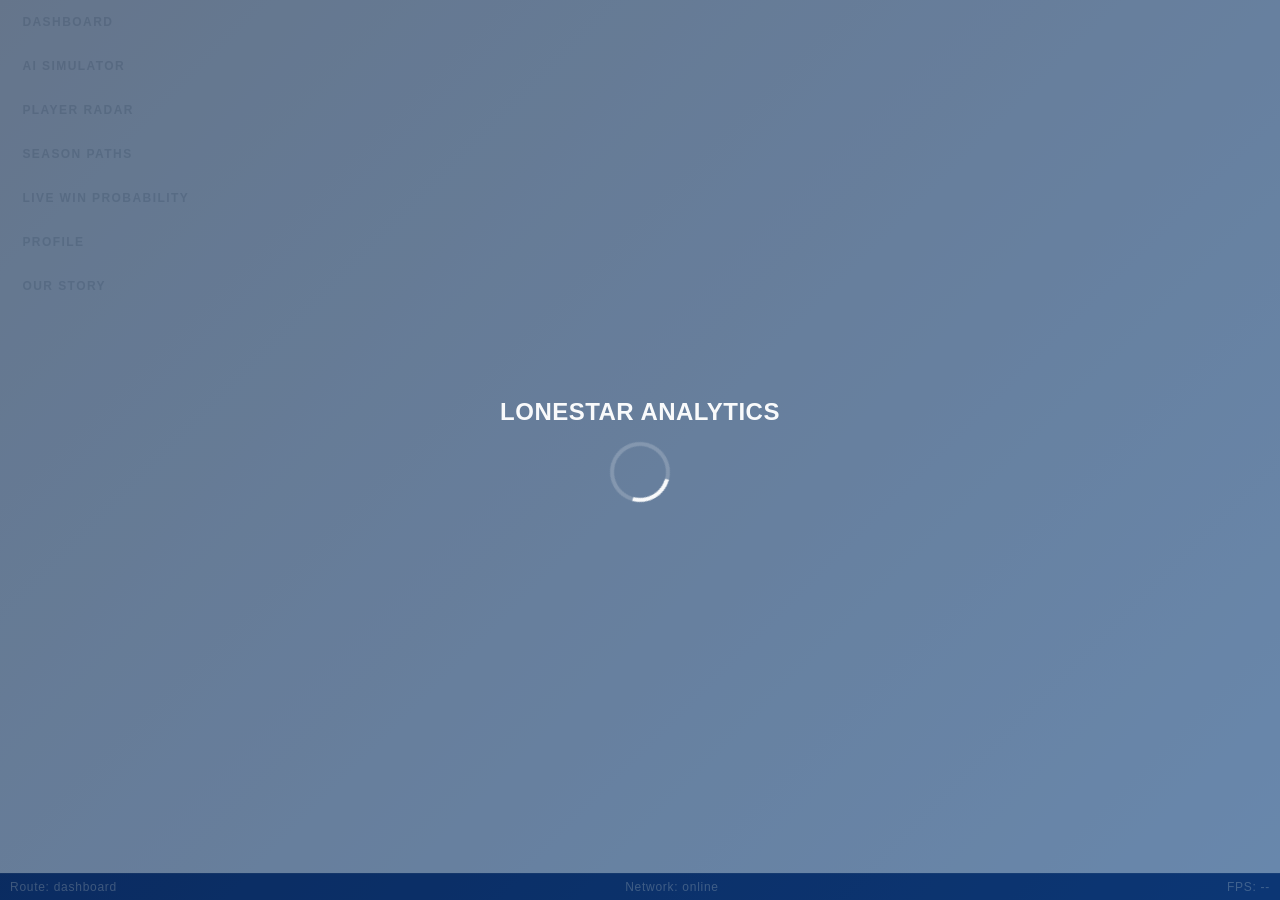
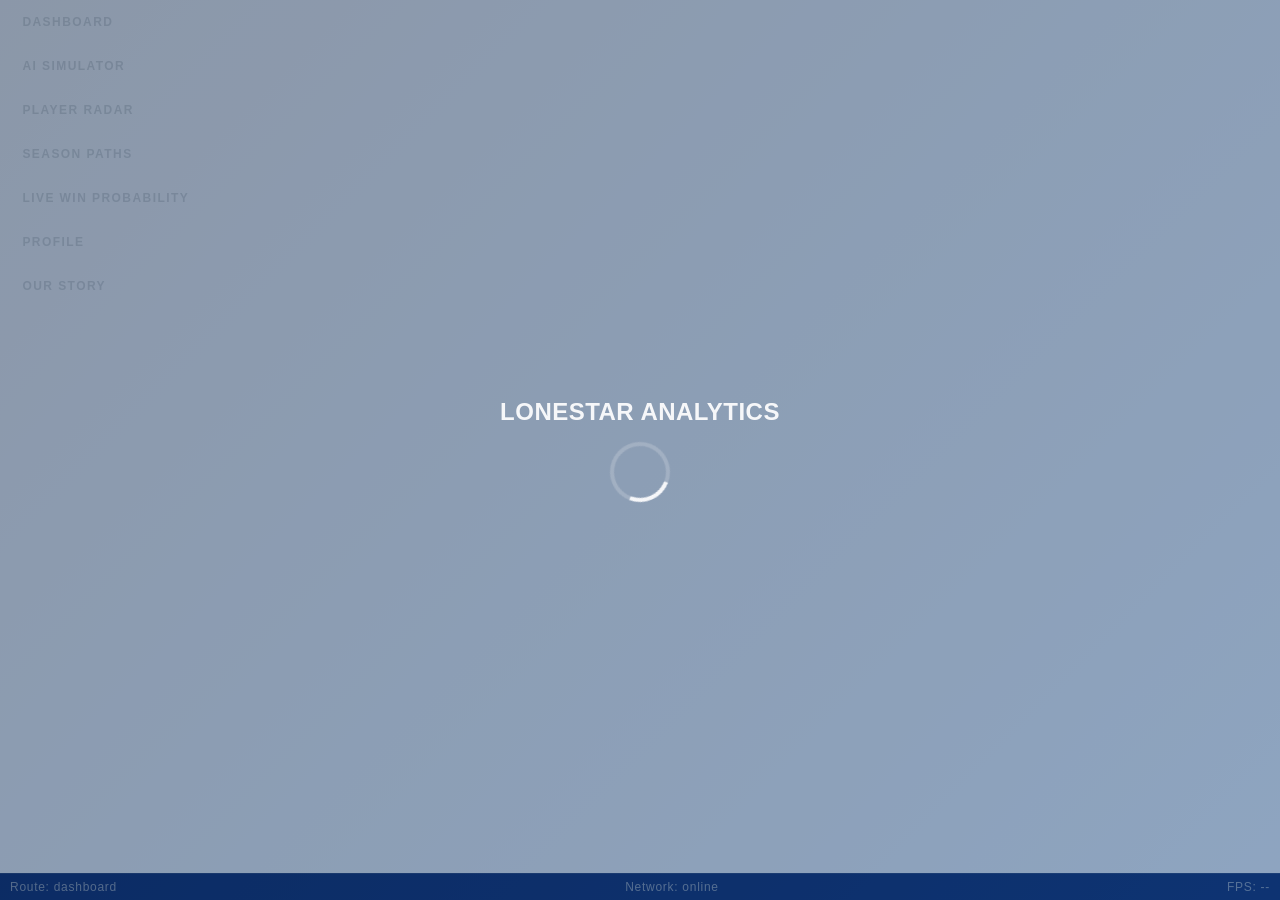

UI Cleanup: Removed FPS bar and refined dashboard scroll indicator

--- a/frontend/style.css
+++ b/frontend/style.css
@@ -407,11 +407,18 @@ img, canvas, svg, video { max-width: 100%; height: auto; }
   position: fixed;
   top: 0;
   left: var(--sidebar-w);
-  height: 3px;
+  height: 2px;
   width: 0;
-  background: linear-gradient(90deg, var(--dak-navy), var(--dak-silver-lt));
+  background: linear-gradient(90deg, var(--dak-navy) 0%, var(--dak-silver) 50%, var(--dak-white) 100%);
   z-index: 301;
-  transition: width 60ms linear;
+  transition: width 60ms linear, opacity 250ms ease;
+  box-shadow: 0 0 10px rgba(134,147,151,0.5);
+  opacity: 0;
+  pointer-events: none;
+}
+
+#scroll-progress.visible {
+  opacity: 1;
 }
 
 /* ============================================================
@@ -1230,7 +1237,7 @@ tbody tr:hover { background: rgba(0,53,148,0.04); }
   letter-spacing: 0.08em;
 }
 
-#scroll-progress { height: 2px; }
+
 
 #debug-panel {
   background: rgba(0,30,98,0.92) !important;
@@ -1395,14 +1402,12 @@ body.retro .nav-link.active::before { background: #4080FF; }
     margin-top: 54px;
   }
 
-  .top-debug-strip { left: 0; top: 54px; }
-  #scroll-progress { left: 0; top: calc(54px + 22px); }
+  #scroll-progress { left: 0; top: 0; }
   .content-area { padding: 1rem 0.85rem 1.5rem; }
 }
 
 @media (max-width: 640px) {
-  .top-debug-strip { display: none; }
-  #scroll-progress { top: 54px; }
+  #scroll-progress { top: 0; }
   .sidebar__nav { padding: 0.25rem 0; gap: 0.15rem; }
   .nav-link { min-width: 7.2rem; padding: 0 0.65rem; }
   .sidebar__title { font-size: 0.66rem; }
@@ -1561,7 +1566,7 @@ body.retro .nav-link.active::before { background: #4080FF; }
 
 /* Print */
 @media print {
-  .sidebar, .top-debug-strip, #scroll-progress { display: none !important; }
+  .sidebar, #scroll-progress { display: none !important; }
   .main-stage { margin-left: 0 !important; margin-top: 0 !important; }
   .card { border: 1px solid #ccc; box-shadow: none; break-inside: avoid; }
   .hero-title { color: var(--dak-navy); print-color-adjust: exact; -webkit-print-color-adjust: exact; }
